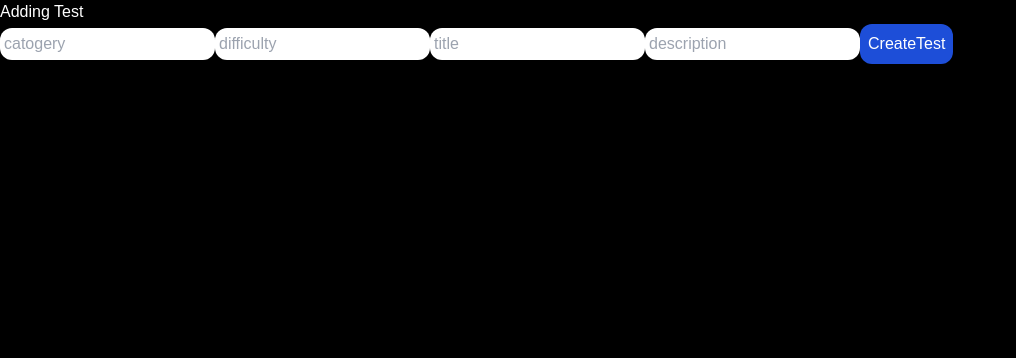
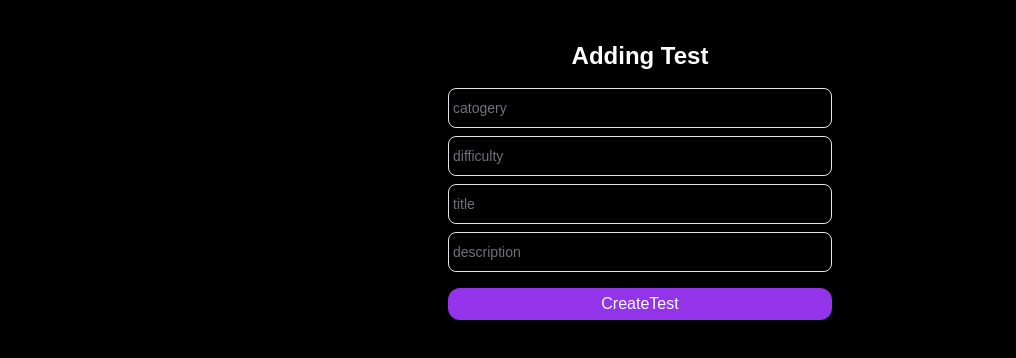
Before and after one commit to Naiduyenduva/BrainRoom, a Next.js app: page /client/admin/createtest in a window 1280 px wide. Shown: the top 358 px of the page, without its empty margins (0-1016 px from the left). Built offline with nearby package versions, Linux system fonts and the light colour scheme.

Commit message:
custom login page

```diff
--- a/app/api/auth/[...nextauth]/authoptions.ts
+++ b/app/api/auth/[...nextauth]/authoptions.ts
@@ -46,5 +46,8 @@
             }
           })
         ],
-    secret:process.env.NEXTAUTH_SECRET
+    secret:process.env.NEXTAUTH_SECRET,
+    pages: {
+      signIn: "/client/signin"
+    }
   }
--- /dev/null
+++ b/app/api/exams/results/route.ts
@@ -0,0 +1,14 @@
+import prisma from "@/app/lib/prismadb"
+import { NextRequest, NextResponse } from "next/server"
+import { useSession } from "next-auth/react";
+
+export async function GET (req:NextRequest) {
+    const {data} = useSession();
+    console.log(data)
+    try {
+        const results = await prisma.attempt.findMany({})
+        return NextResponse.json({message: "user found"},{status: 200})
+    } catch (error) {
+        return NextResponse.json({message: "Internal server error",error},{status: 500})
+    }
+}
--- /dev/null
+++ b/app/client/signin/page.tsx
@@ -0,0 +1,27 @@
+"use client"
+import { Input } from "@/components/ui/input"
+import { signIn } from "next-auth/react";
+import { useState } from "react"
+
+const page = () => {
+    const [ email, setEmail ] = useState("");
+    const [ password, setPassword ] = useState("");
+
+    const onSubmit = async () => {
+        const result = await signIn("credentials",{
+            email: email,
+            password: password,
+            redirect: true,
+            callbackUrl: "/client/dashboard"
+        })
+    }
+  return (
+    <div className="grid gap-2 p-5 justify-center">
+        <Input placeholder="Email" onChange={(e)=>setEmail(e.target.value)} />
+        <Input placeholder="Password" onChange={(e)=>setPassword(e.target.value)} />
+        <button className="bg-purple-600 p-2 rounded-lg" onClick={onSubmit}>Login</button>
+    </div>
+  )
+}
+
+export default page;
--- a/app/components/CreateTest.tsx
+++ b/app/components/CreateTest.tsx
@@ -2,7 +2,7 @@
 import { useState } from "react";
 import axios from "axios";
 import { useToast } from "@/hooks/use-toast"
-
+import { Input } from "@/components/ui/input"
 
  const CreateTest = () => {
     const {toast} = useToast();
@@ -24,13 +24,15 @@
        console.log(response.data)
     }
 
-    return <div>
-        <h1>Adding Test</h1>
-        <input placeholder="catogery" className="p-1 rounded-xl" onChange={(e)=> {setcategory(e.target.value)}} />
-        <input placeholder="difficulty" className="p-1 rounded-xl" onChange={(e)=> {setDifficulty(e.target.value)}} />
-        <input placeholder="title" className="p-1 rounded-xl" onChange={(e)=> {setTitle(e.target.value)}} />
-        <input placeholder="description" className="p-1 rounded-xl" onChange={(e)=> {setDescription(e.target.value)}} />
-        <button className="bg-blue-700 p-2 rounded-xl text-white" onClick={handleSubmit}>CreateTest</button>
+    return <div className="grid justify-center items-center">
+        <h1 className="text-center font-bold mt-10 text-2xl">Adding Test</h1>
+        <div className="grid gap-2 w-96 mb-4 mt-4">
+            <Input placeholder="catogery" className="p-1 rounded-lg" onChange={(e)=>{setcategory(e.target.value)}} />
+            <Input placeholder="difficulty" className="p-1 rounded-lg" onChange={(e)=>{setDifficulty(e.target.value)}} />
+            <Input placeholder="title" className="p-1 rounded-lg" onChange={(e)=>{setTitle(e.target.value)}} />
+            <Input placeholder="description" className="p-1 rounded-lg" onChange={(e)=>{setDescription(e.target.value)}} />
+        </div>
+        <button className="bg-purple-600 p-1 h-8 rounded-xl text-white" onClick={handleSubmit}>CreateTest</button>
     </div>
 }
 
--- a/app/components/Dashboard.tsx
+++ b/app/components/Dashboard.tsx
@@ -1,13 +1,20 @@
+"use client"
+
+import { useState } from "react";
 import Sidebar from "./Sidebar";
 import Tests from "./Tests";
+import UserResults from "./UserResults";
 const Dashboard = () => {
+    const [istrue, setIstrue ] = useState(false)
     return (
         <div className="flex h-screen">
             <div className="w-1/5 border-r border-purple-900">
                 <Sidebar />
             </div>
             <div className="w-4/5">
-                <Tests />
+            {
+                istrue ? <Tests /> : <UserResults />
+            }
             </div>
         </div>
     )
--- /dev/null
+++ b/app/components/Landing.tsx
@@ -0,0 +1,10 @@
+
+const Landing = () => {
+  return (
+    <div>
+      Brain Room
+    </div>
+  )
+}
+
+export default Landing
--- a/app/components/Signup.tsx
+++ b/app/components/Signup.tsx
@@ -2,7 +2,7 @@
 import axios from "axios"
 import { useState } from "react"
 import { useToast } from "@/hooks/use-toast"
-
+import { useRouter } from "next/navigation"
 
 export default function SignUp () {
     const {toast} = useToast();
@@ -10,6 +10,7 @@
     const [password, setPaassword] = useState("");
     const [email, setEmail] = useState("");
     const [success,setSuccess] = useState(false);
+    const router = useRouter();
 
 
     async function handleSubmit () {
@@ -25,6 +26,7 @@
               })
             setSuccess(true)
             console.log(response.data)
+            router.push("/api/auth/signin");
 
         } catch (error) {
             console.log(error)
--- a/app/components/Tests.tsx
+++ b/app/components/Tests.tsx
@@ -15,7 +15,7 @@
 
     async function handleTests () {
         try {
-            const response = await axios.get("http://localhost:3001/api/exams");
+            const response = await axios.get("http://localhost:3000/api/exams");
             const Testdata = await response.data;
             console.log(Testdata)
             setTests(Testdata.tests)
@@ -28,7 +28,7 @@
         handleTests();
     },[])
     return (
-        <div className="p-10 bg-black h-screen text-white">
+        <div className="p-10 h-screen">
             <h1 className="mb-5 font-bold text-3xl">Available Tests</h1>
             <h1 className="mb-5 text-xl text-gray-400">Choose from our selection of professional exams to test and certify your skills.</h1>
             <div className="flex gap-10">
--- /dev/null
+++ b/app/components/UserResults.tsx
@@ -0,0 +1,20 @@
+"use client"
+import axios from 'axios'
+import React, { useEffect } from 'react'
+
+const UserResults = () => {
+
+  async function handleResults () {
+    const response = await axios.get("")
+  }
+  useEffect(()=> {
+
+  },[])
+  return (
+    <div className='p-10'>
+      <h1 className="mb-5 font-bold text-3xl">Results</h1>
+    </div>
+  )
+}
+
+export default UserResults;
--- a/app/globals.css
+++ b/app/globals.css
@@ -72,3 +72,14 @@
     @apply bg-background text-foreground;
   }
 }
+
+
+
+@layer base {
+  * {
+    @apply border-border outline-ring/50;
+  }
+  body {
+    @apply bg-background text-foreground;
+  }
+}
--- a/app/page.tsx
+++ b/app/page.tsx
@@ -1,12 +1,9 @@
-import { getServerSession } from "next-auth";
-import { authOptions } from "./api/auth/[...nextauth]/authoptions";
+import Landing from "./components/Landing";
 
 export default async function Home() {
-  const session = await getServerSession(authOptions)
-  console.log(session)
   return (
-    <div className="grid grid-rows-[20px_1fr_20px] items-center justify-items-center min-h-screen p-8 pb-20 gap-16 sm:p-20 font-[family-name:var(--font-geist-sans)]">
-      <h1>Brain Room</h1>
+    <div>
+      <Landing />
     </div>
   );
 }
--- /dev/null
+++ b/components/ui/input.tsx
@@ -0,0 +1,22 @@
+import * as React from "react"
+
+import { cn } from "@/lib/utils"
+
+const Input = React.forwardRef<HTMLInputElement, React.ComponentProps<"input">>(
+  ({ className, type, ...props }, ref) => {
+    return (
+      <input
+        type={type}
+        className={cn(
+          "flex h-10 w-full rounded-md border border-input bg-transparent px-3 py-1 text-base shadow-sm transition-colors file:border-0 file:bg-transparent file:text-sm file:font-medium file:text-foreground placeholder:text-muted-foreground focus-visible:outline-none focus-visible:ring-1 focus-visible:ring-ring disabled:cursor-not-allowed disabled:opacity-50 md:text-sm",
+          className
+        )}
+        ref={ref}
+        {...props}
+      />
+    )
+  }
+)
+Input.displayName = "Input"
+
+export { Input }
```
